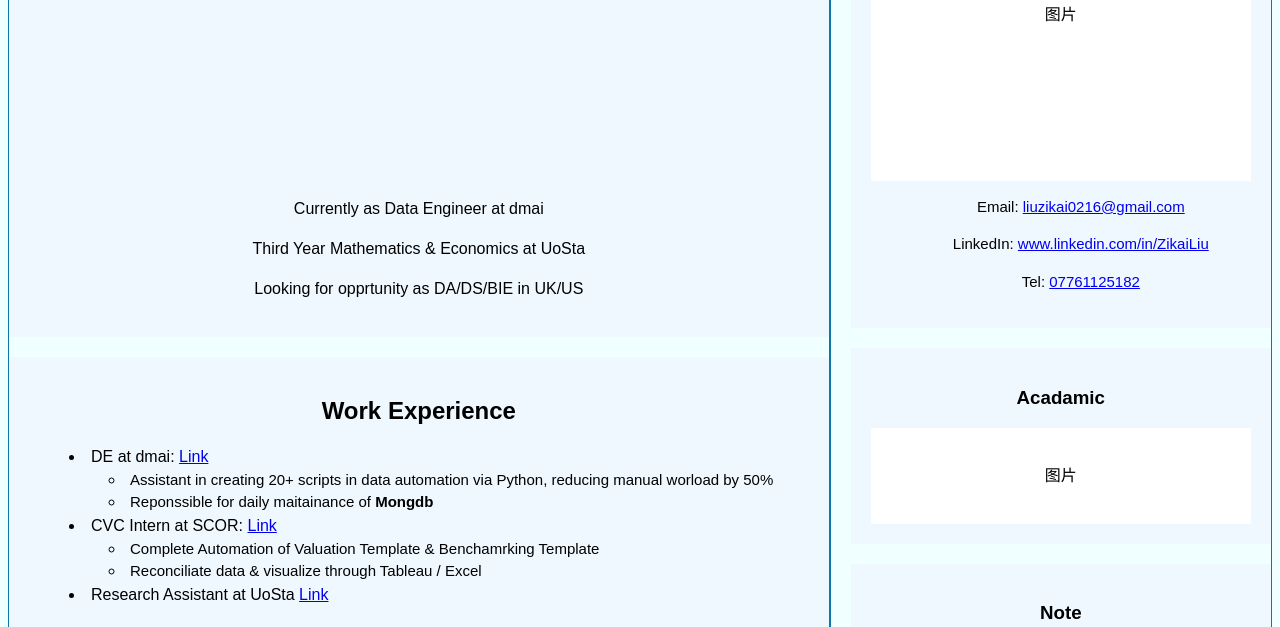
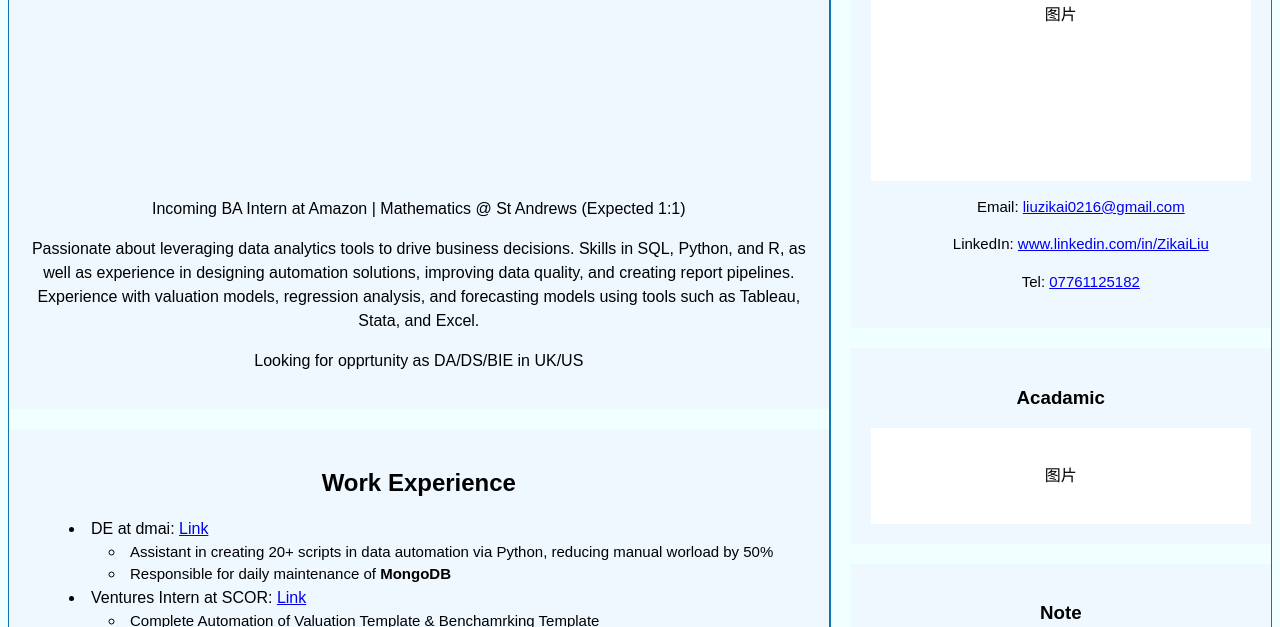
Before and after one commit to Kerry2002/Kerry2002.GitHub.io, a plain HTML site: page index.html in a window 1280 px wide. Shown: the part 325-952 px from the top of the page. Drawn offline with Linux system fonts and the light colour scheme.

Commit message:
Update index.html

```diff
--- a/index.html
+++ b/index.html
@@ -22,8 +22,12 @@
             <div style="height:200px;">
                 <img src="C:\Users\DM\Desktop\HTML\Web\AA.png" width="200"/>
             </div class = "smallsize">
-            <p>Currently as Data Engineer at dmai</p>
-            <p>Third Year Mathematics & Economics at UoSta</p>
+            <p>Incoming BA Intern at Amazon | Mathematics @ St Andrews (Expected 1:1)</p>
+            <p>Passionate about leveraging data analytics tools to drive business decisions.
+              Skills in SQL, Python, and R, as well as experience in designing automation solutions,
+                improving data quality, and creating report pipelines. Experience with valuation models,
+                regression analysis, and forecasting models using tools such as Tableau, Stata, and Excel.
+             </p>
             <p>Looking for opprtunity as DA/DS/BIE in UK/US</p>
           </div>
           <div class="card" style="height: 400px;">
@@ -32,15 +36,15 @@
                 <li>DE at dmai: <a href="#">Link</a>
                     <ul class="smallsize">
                     <li>Assistant in creating 20+ scripts in data automation via Python, reducing manual worload by 50%</li>
-                    <li>Reponssible for daily maitainance of <b>Mongdb</b></li>
+                    <li>Responsible for daily maintenance of <b>MongoDB</b></li>
                     </ul>
                 </li>
-                <li>CVC Intern at SCOR: <a href="#">Link</a>
+                <li>Ventures Intern at SCOR: <a href="#">Link</a>
                     <UL class="smallsize">
                         <li>Complete Automation of Valuation Template & Benchamrking Template</li>
-                        <li>Reconciliate data & visualize through Tableau / Excel </li>
+                        <li>Reconcile data & visualize through Tableau / Excel</li>
                     </UL></li>
-                <li>Research Assistant at UoSta <a href="#">Link</a></li>
+                 <li>Spring Insight Programme at Morgan Stanley</li>
             </ul>
           </div>
         </div>
```
